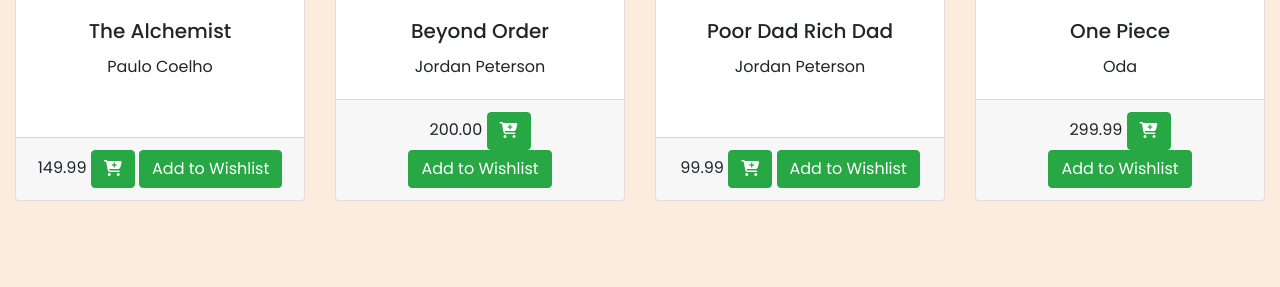
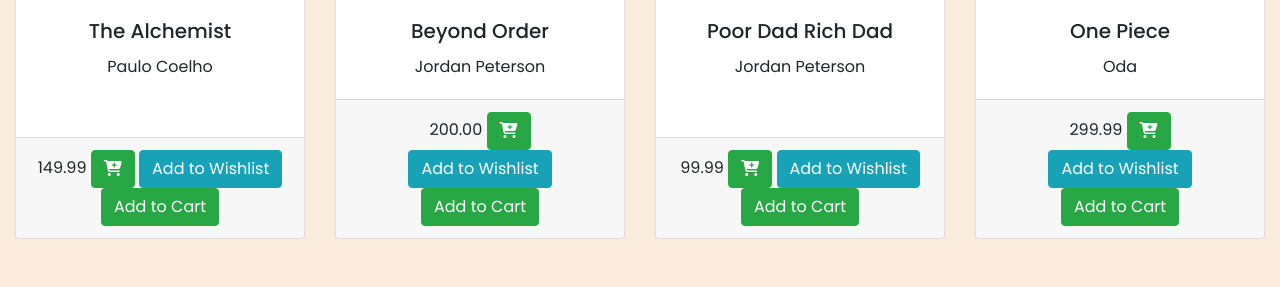
Before and after one commit to Chouaib-Djerdi/Fennec-Bookstore, a Django app: page / in a window 1280 px wide. Shown: the part 958-1245 px from the top of the page. Before the commit the page ends 1159 px from the top, so only its background shows below. Run offline with Django 4.2, Linux system fonts and the light colour scheme; data comes from the database, SQL or seed files in the repository; both versions use the stored data as it was after the commit; some libraries are stand-ins or nearby versions.

Commit message:
Wishlist prblm solved + cart views and template

```diff
--- a/backend/bookstore/accounts/views.py
+++ b/backend/bookstore/accounts/views.py
@@ -3,6 +3,7 @@ from django.urls import reverse
 from django.contrib.auth.forms import UserCreationForm
 from django.contrib.auth import login
 from . import models
+
 # Create your views here.
 
 def register(request):
--- a/backend/bookstore/mainapp/models.py
+++ b/backend/bookstore/mainapp/models.py
@@ -64,3 +64,49 @@ class Wishlist(models.Model):
 
     def __str__(self):
         return self.user.username + "'s wishlist"
+
+
+
+class Order(models.Model):
+	customer = models.ForeignKey(User, on_delete=models.SET_NULL, null=True, blank=True)
+	date_ordered = models.DateTimeField(auto_now_add=True)
+	complete = models.BooleanField(default=False)
+	transaction_id = models.CharField(max_length=100, null=True)
+
+	def __str__(self):
+		return str(self.id)
+
+	# @property
+	# def shipping(self):
+	# 	shipping = False
+	# 	orderitems = self.orderitem_set.all()
+	# 	for i in orderitems:
+	# 		if i.product.digital == False:
+	# 			shipping = True
+	# 	return shipping
+
+	@property
+	def get_cart_total(self):
+		orderitems = self.orderitem_set.all()
+		total = sum([item.get_total for item in orderitems])
+		return total
+    #return total price
+
+	@property
+	def get_cart_items(self):
+		orderitems = self.orderitem_set.all()
+		total = sum([item.quantity for item in orderitems])
+		return total
+    #return number of all items
+
+
+class OrderItem(models.Model):
+	product = models.ForeignKey(Book, on_delete=models.SET_NULL, null=True)
+	order = models.ForeignKey(Order, on_delete=models.SET_NULL, null=True)
+	quantity = models.IntegerField(default=0, null=True, blank=True)
+	date_added = models.DateTimeField(auto_now_add=True)
+
+	@property
+	def get_total(self):
+		total = self.product.price * self.quantity
+		return total
--- a/backend/bookstore/mainapp/templates/mainapp/main.html
+++ b/backend/bookstore/mainapp/templates/mainapp/main.html
@@ -59,8 +59,19 @@
         <button class="btn btn-success" type="submit">
           <i class="fa-solid fa-cart-plus"></i>
         </button>
-        <a href="{% url 'mainapp:wishlist-add' book.id %}" class="btn btn-success" type="submit">
+        <a
+          href="{% url 'mainapp:wishlist-add' book.id %}"
+          class="btn btn-info"
+          type="submit"
+        >
           Add to Wishlist
+        </a>
+        <a
+          href="{% url 'mainapp:cart-add' book.id %}"
+          class="btn btn-success"
+          type="submit"
+        >
+          Add to Cart
         </a>
       </div>
     </div>
--- a/backend/bookstore/mainapp/templates/mainapp/navbar.html
+++ b/backend/bookstore/mainapp/templates/mainapp/navbar.html
@@ -24,7 +24,7 @@
     <div class="collapse navbar-collapse" id="navbarSupportedContent">
       <ul class="navbar-nav ml-auto">
         <li class="nav-item active">
-          <a class="nav-link" href="#"
+          <a class="nav-link" href="{% url 'mainapp:main-page' %}"
             >Home <span class="sr-only">(current)</span></a
           >
         </li>
@@ -74,10 +74,12 @@
           <div class="dropdown-menu" aria-labelledby="navbarDropdown">
             <a class="dropdown-item" href="">Profile</a>
 
-            <a class="dropdown-item" href="{% url 'mainapp:wishlist' %}">Wishlist</a>
+            <a class="dropdown-item" href="{% url 'mainapp:wishlist' %}"
+              >Wishlist</a
+            >
 
             <div class="dropdown-divider"></div>
-            <a class="dropdown-item" href="">Cart</a>
+            <a class="dropdown-item" href="{% url 'mainapp:cart' %}">Cart</a>
           </div>
         </li>
       </ul>
--- a/backend/bookstore/mainapp/urls.py
+++ b/backend/bookstore/mainapp/urls.py
@@ -11,5 +11,8 @@ urlpatterns = [
     path('search/',views.searchbar,name='searchbar'),
     path('item/<int:pk>',views.add_to_wishlist,name='wishlist-add'),
     path('wishlist/',views.wishlist,name='wishlist'),
-    path('item/<int:pk>',views.remove_from_wishlist,name='wishlist-remove'),
+    path('wishlist/remove/<int:pk>/',views.remove_from_wishlist,name='wishlist-remove'),
+    path('orderitem/<int:pk>',views.add_to_cart,name='cart-add'),
+    path('cart/',views.cart,name='cart'),
+    path('cart/remove/<int:pk>/',views.remove_from_cart,name='cart-remove'),
 ]
--- a/backend/bookstore/mainapp/views.py
+++ b/backend/bookstore/mainapp/views.py
@@ -45,6 +45,8 @@ def searchbar(request):
 def add_to_wishlist(request,pk):
     book = get_object_or_404(models.Book, pk=pk)
     wishlist, created = models.Wishlist.objects.get_or_create(user=request.user)
+    # if wishlist.products.get(pk=pk):
+
     wishlist.products.add(book)
     return redirect('/wishlist/')
 
@@ -52,9 +54,10 @@ def add_to_wishlist(request,pk):
 def wishlist(request):
     wishlist, created = models.Wishlist.objects.get_or_create(user=request.user)
     wishlist_items = wishlist.products.all()
+    # items_nbr = wishlist.products.all().count()
+    context = {
+        'wishlist_items': wishlist_items,
 
-    context = {
-        'wishlist_items': wishlist_items
     }
     return render(request, 'mainapp/wishlist.html', context)
 
@@ -63,7 +66,34 @@ def remove_from_wishlist(request, pk):
     if request.method == "POST":
         # wishlist = models.Wishlist.objects.get(user=request.user)
         # wishlist.items.delete(item)
-
-        models.Wishlist.objects.filter(user=request.user,products=models.Book.objects.get(pk=pk)).delete()
+        wishlist = models.Wishlist.objects.get(user=request.user)
+        book = models.Book.objects.get(pk=pk)
+        wishlist.products.remove(book)
+        wishlist.save()
+        # models.Wishlist.objects.filter(user=request.user,products=models.Book.objects.get(pk=pk)).delete()
         return redirect('/wishlist/')
     return redirect('/')
+
+
+@login_required
+def add_to_cart(request,pk):
+    cart, created = models.Order.objects.get_or_create(customer=request.user)
+    book = get_object_or_404(models.Book, pk=pk)
+    order_item, created = models.OrderItem.objects.get_or_create(product=book,order=cart)
+    order_item.save()
+    return redirect('/cart/')
+
+@login_required
+def cart(request):
+    cart, created = models.Order.objects.get_or_create(customer=request.user)
+    cart_items = cart.orderitem_set.all()
+
+    return render(request,'mainapp/cart.html',context={'cart_items':cart_items})
+
+@login_required
+def remove_from_cart(request, pk):
+    order = models.Order.objects.get(customer=request.user)
+    book = get_object_or_404(models.Book, pk=pk)
+    orderitem = models.OrderItem.objects.get(product=book,order=order)
+    orderitem.delete()
+    return redirect('/cart/')
```
Also changed, not shown: backend/bookstore/mainapp/templates/mainapp/cart.html (added, +21 -0 lines), backend/bookstore/db.sqlite3, backend/bookstore/mainapp/migrations/0004_order_orderitem.py (added).
